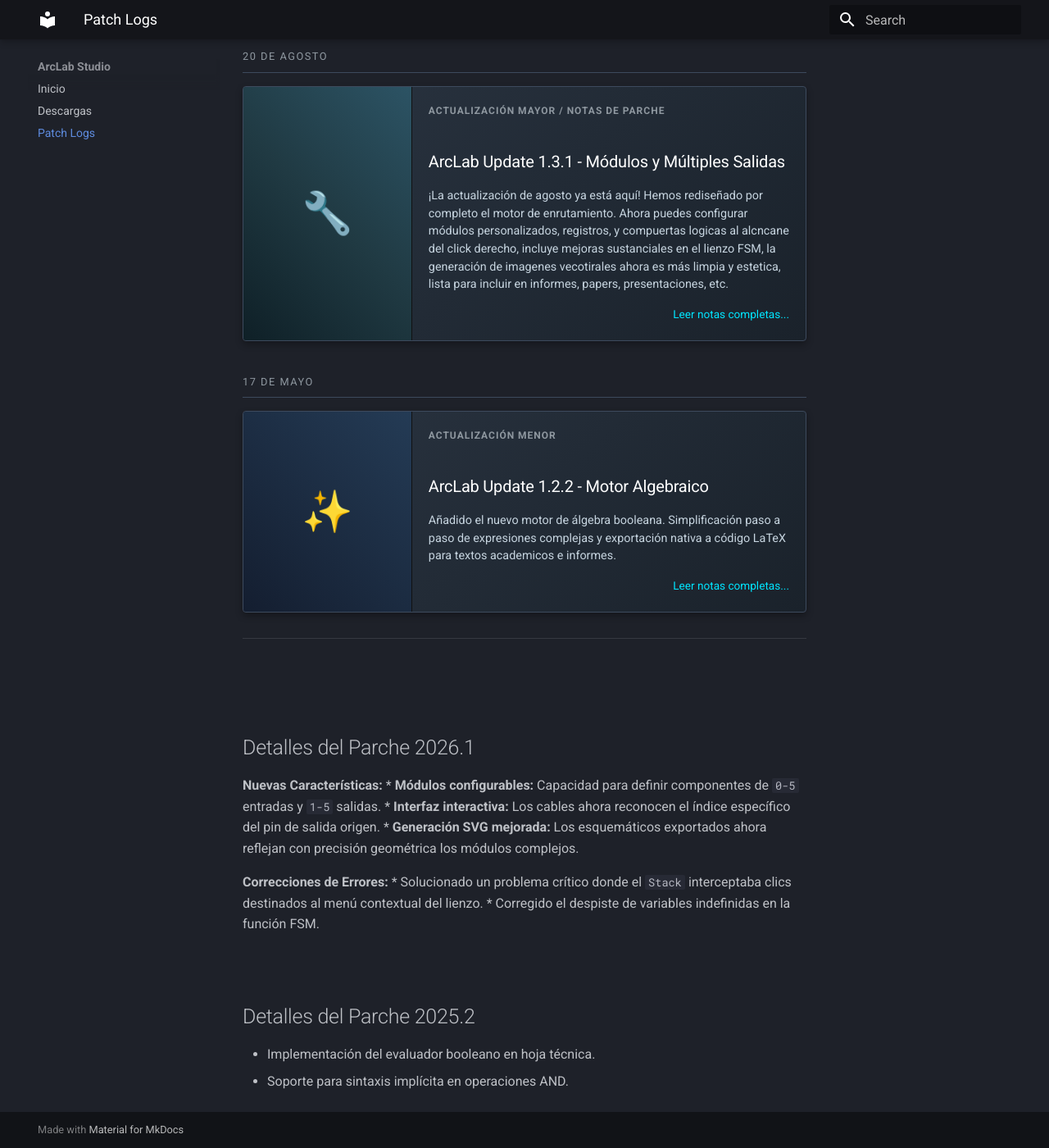
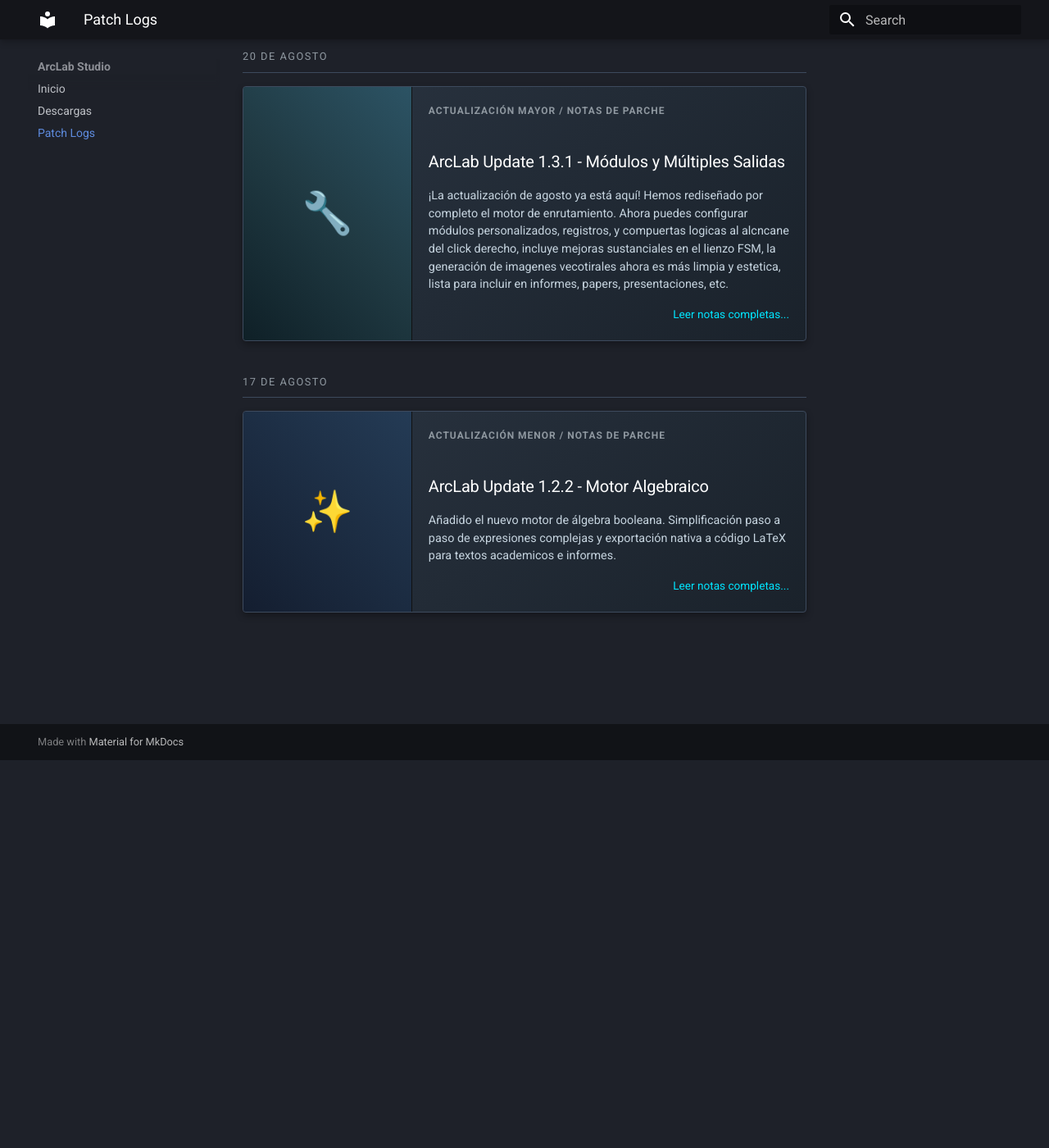
Before and after one commit to TheNicolen/ArcLab, an MkDocs documentation site: the page built from docs/changelog.md, in a window 1280 px wide and 1400 px high, scrolled down 473 px. Shown: the whole window at 82% size. Built offline with MkDocs 1.6.1 and Material for MkDocs 9.7.7, drawn with Linux system fonts in a browser that asks for light colours.

Commit message:
update full3

```diff
--- a/docs/changelog.md
+++ b/docs/changelog.md
@@ -120,7 +120,7 @@
 </div>
 </a>
 
-<div class="date-header">17 DE MAYO</div>
+<div class="date-header">17 DE AGOSTO</div>
 <div class="date-divider"></div>
 
 <a href="#v20252" style="text-decoration: none;">
@@ -131,7 +131,7 @@
     </div>
   </div>
   <div class="steam-content">
-    <div class="steam-tag">ACTUALIZACIÓN MENOR</div>
+    <div class="steam-tag">ACTUALIZACIÓN MENOR / NOTAS DE PARCHE</div>
     <h3 class="steam-title">ArcLab Update 1.2.2 - Motor Algebraico</h3>
     <div class="steam-desc">
       Añadido el nuevo motor de álgebra booleana. Simplificación paso a paso de expresiones complejas y exportación nativa a código LaTeX para textos academicos e informes.
@@ -142,24 +142,3 @@
   </div>
 </div>
 </a>
-
----
-
-<br><br>
-
-<h2 id="v20261">Detalles del Parche 2026.1</h2>
-
-**Nuevas Características:**
-* **Módulos configurables:** Capacidad para definir componentes de `0-5` entradas y `1-5` salidas.
-* **Interfaz interactiva:** Los cables ahora reconocen el índice específico del pin de salida origen.
-* **Generación SVG mejorada:** Los esquemáticos exportados ahora reflejan con precisión geométrica los módulos complejos.
-
-**Correcciones de Errores:**
-* Solucionado un problema crítico donde el `Stack` interceptaba clics destinados al menú contextual del lienzo.
-* Corregido el despiste de variables indefinidas en la función FSM.
-
-<br>
-
-<h2 id="v20252">Detalles del Parche 2025.2</h2>
-* Implementación del evaluador booleano en hoja técnica.
-* Soporte para sintaxis implícita en operaciones AND.
```
